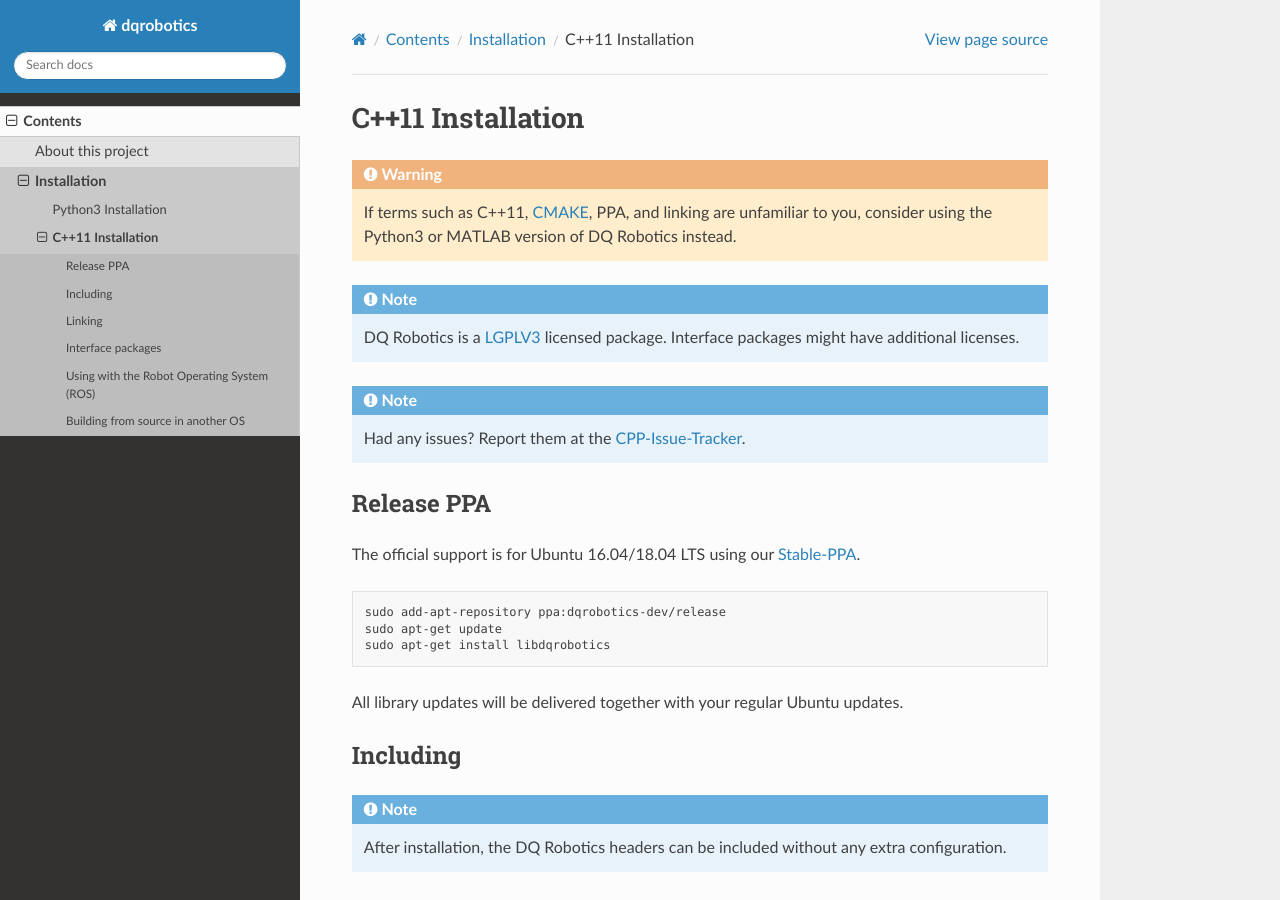
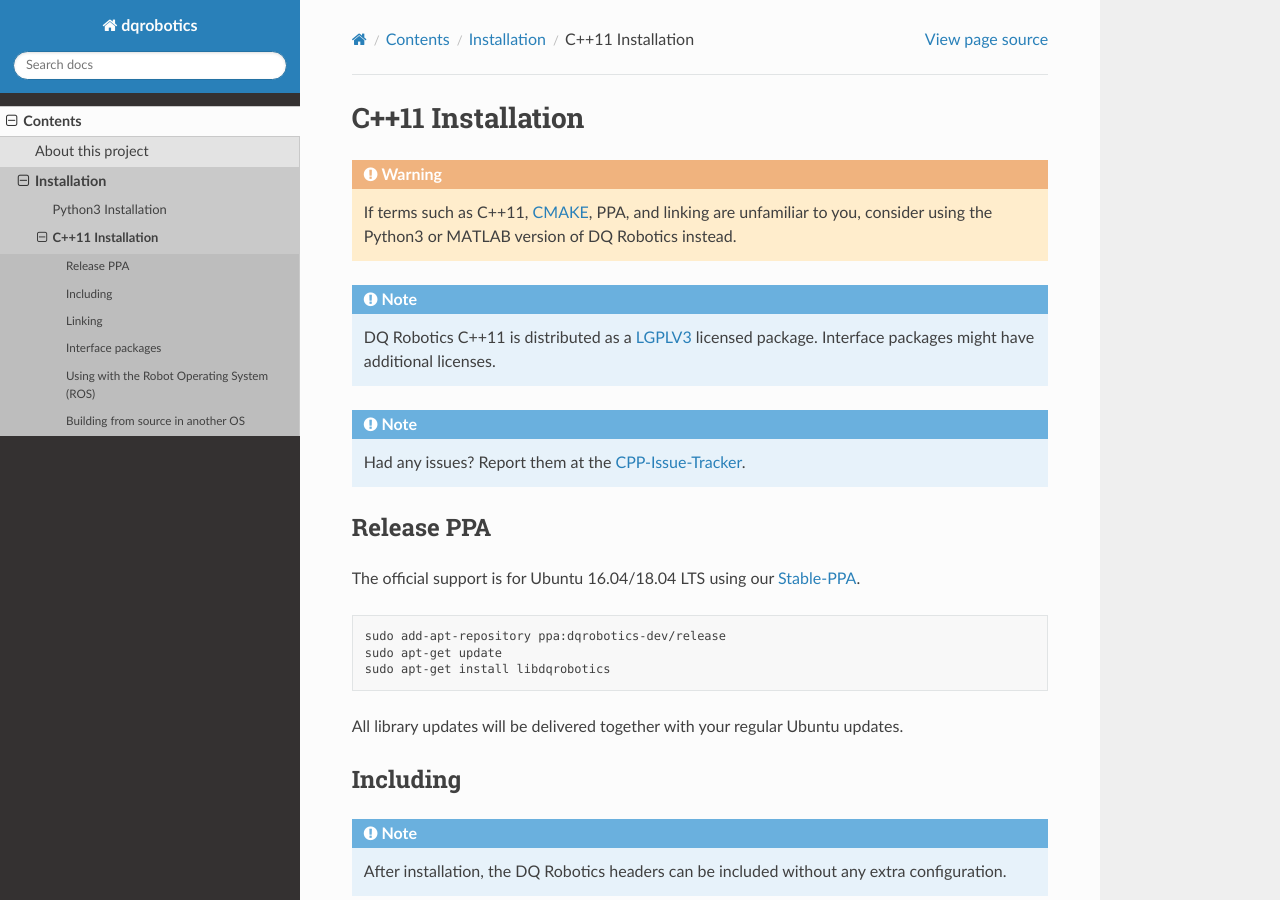
Before and after one commit to dqrobotics/dqrobotics.github.io, a Sphinx documentation site: the page built from docs/installation/cpp.rst, in a window 1280 px wide and 900 px high. Built offline with Sphinx 7.4.7 and the Read the Docs theme 2.0.0, drawn with Linux system fonts in a browser that asks for light colours.

Commit message:
Update cpp.rst

```diff
--- a/docs/installation/cpp.rst
+++ b/docs/installation/cpp.rst
@@ -3,7 +3,7 @@
 .. warning::
   If terms such as C++11, CMAKE_, PPA, and linking are unfamiliar to you, consider using the Python3 or MATLAB version of DQ Robotics instead.
 .. note::
-  DQ Robotics is a LGPLV3_ licensed package. Interface packages might have additional licenses.
+  DQ Robotics C++11 is distributed as a LGPLV3_ licensed package. Interface packages might have additional licenses.
 .. note::
   Had any issues? Report them at the CPP-Issue-Tracker_.
 
```
